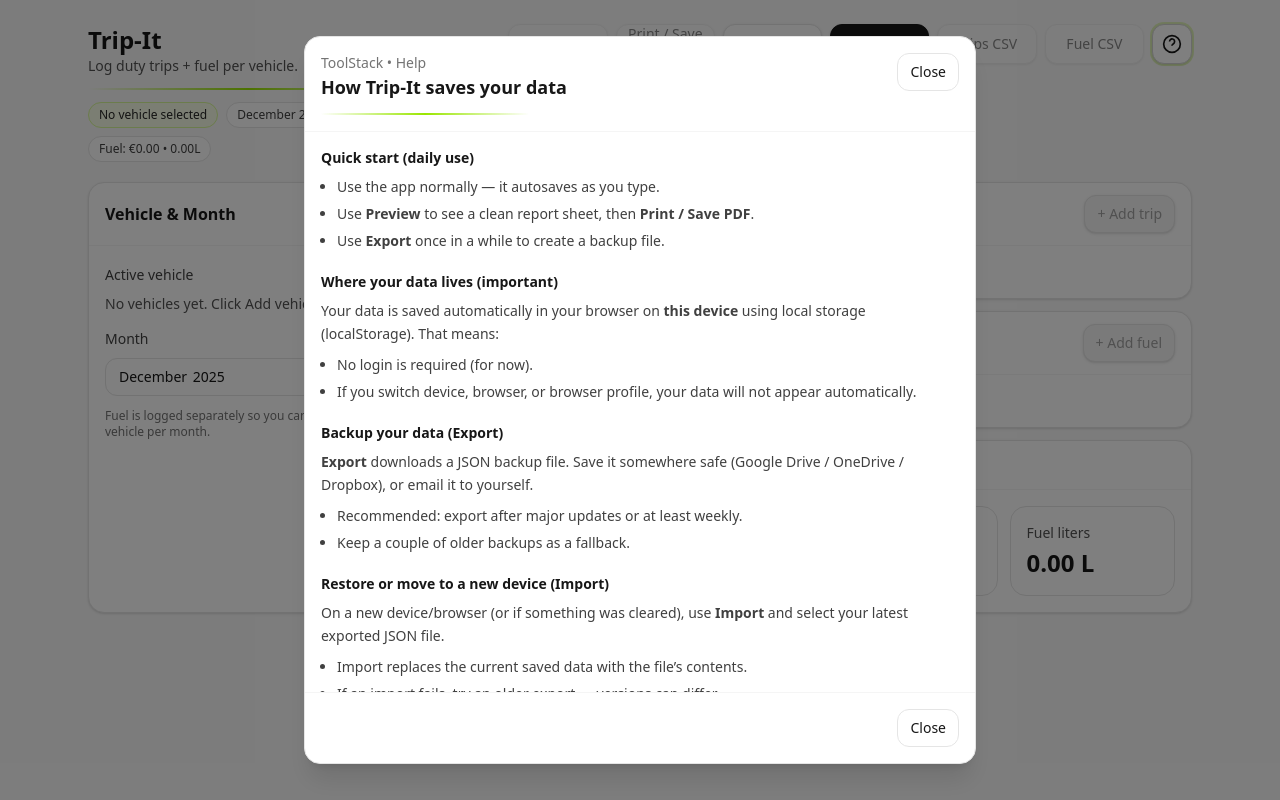
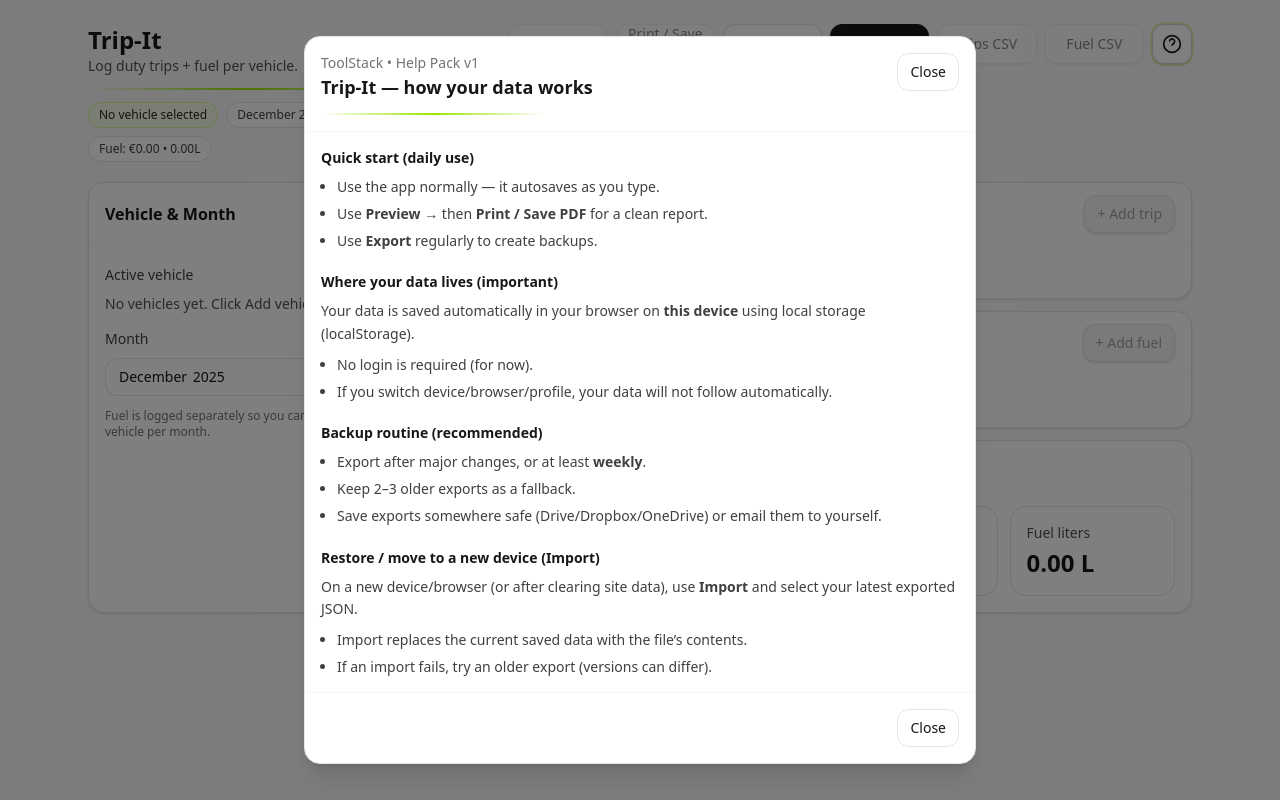
Before and after one commit to retronlinede-design/toolstack-trip-it, a React (Vite) app: page / in a window 1280 px wide. Both pictures are taken after a click on the button "Help". Built offline with nearby package versions, Linux system fonts and the light colour scheme.

Commit message:
Trip-It: align Help Pack v1 with RentIt

```diff
--- a/src/App.jsx
+++ b/src/App.jsx
@@ -147,8 +147,8 @@
   );
 }
 
-// ---------- Help Pack v1 ----------
-function HelpModal({ open, onClose, appName = "ToolStack App" }) {
+// ---------- Help Pack v1 (Canonical: matches RentIt layout + content rules) ----------
+function HelpModal({ open, onClose, appName = "ToolStack App", storageKey = "(unknown)", actions = [] }) {
   if (!open) return null;
 
   const Section = ({ title, children }) => (
@@ -160,6 +160,27 @@
 
   const Bullet = ({ children }) => <li className="ml-4 list-disc">{children}</li>;
 
+  const ActionRow = ({ name, desc }) => (
+    <div className="flex items-start justify-between gap-4 py-2 border-b border-neutral-100 last:border-b-0">
+      <div className="text-sm font-medium text-neutral-900">{name}</div>
+      <div className="text-sm text-neutral-600 text-right">{desc}</div>
+    </div>
+  );
+
+  const baseActions = [
+    { name: "Preview", desc: "Shows a clean report sheet inside the app (print-safe)." },
+    { name: "Print / Save PDF", desc: "Uses your browser print dialog to print or save a PDF." },
+    { name: "Export", desc: "Downloads a JSON backup file of your saved data." },
+    { name: "Import", desc: "Loads a JSON backup file and replaces the current saved data." },
+  ];
+
+  const extra = (actions || []).map((a) => ({
+    name: a,
+    desc: String(a).toLowerCase().includes("csv")
+      ? "Downloads a CSV export for spreadsheets (Excel/Sheets)."
+      : "Extra tool for this app.",
+  }));
+
   return (
     <div className="fixed inset-0 z-50">
       <div className="absolute inset-0 bg-black/50" onClick={onClose} aria-hidden="true" />
@@ -167,9 +188,9 @@
         <div className="w-full max-w-2xl rounded-2xl border border-neutral-200 bg-white shadow-xl overflow-hidden">
           <div className="p-4 border-b border-neutral-100 flex items-start justify-between gap-4">
             <div>
-              <div className="text-sm text-neutral-500">ToolStack • Help</div>
-              <h2 className="text-lg font-semibold text-neutral-900">How {appName} saves your data</h2>
-              <div className="mt-3 h-[2px] w-52 rounded-full bg-gradient-to-r from-lime-400/0 via-lime-400 to-emerald-400/0" />
+              <div className="text-sm text-neutral-500">ToolStack • Help Pack v1</div>
+              <h2 className="text-lg font-semibold text-neutral-900">{appName} — how your data works</h2>
+              <div className="mt-3 h-[2px] w-56 rounded-full bg-gradient-to-r from-lime-400/0 via-lime-400 to-emerald-400/0" />
             </div>
 
             <button
@@ -186,66 +207,65 @@
               <ul className="space-y-1">
                 <Bullet>Use the app normally — it autosaves as you type.</Bullet>
                 <Bullet>
-                  Use <b>Preview</b> to see a clean report sheet, then <b>Print / Save PDF</b>.
+                  Use <b>Preview</b> → then <b>Print / Save PDF</b> for a clean report.
                 </Bullet>
                 <Bullet>
-                  Use <b>Export</b> once in a while to create a backup file.
+                  Use <b>Export</b> regularly to create backups.
                 </Bullet>
               </ul>
             </Section>
 
             <Section title="Where your data lives (important)">
               <p>
-                Your data is saved automatically in your browser on <b>this device</b> using local storage (localStorage). That means:
+                Your data is saved automatically in your browser on <b>this device</b> using local storage (localStorage).
               </p>
               <ul className="space-y-1">
                 <Bullet>No login is required (for now).</Bullet>
-                <Bullet>If you switch device, browser, or browser profile, your data will not appear automatically.</Bullet>
+                <Bullet>If you switch device/browser/profile, your data will not follow automatically.</Bullet>
               </ul>
             </Section>
 
-            <Section title="Backup your data (Export)">
-              <p>
-                <b>Export</b> downloads a JSON backup file. Save it somewhere safe (Google Drive / OneDrive / Dropbox), or email it to yourself.
-              </p>
+            <Section title="Backup routine (recommended)">
               <ul className="space-y-1">
-                <Bullet>Recommended: export after major updates or at least weekly.</Bullet>
-                <Bullet>Keep a couple of older backups as a fallback.</Bullet>
+                <Bullet>
+                  Export after major changes, or at least <b>weekly</b>.
+                </Bullet>
+                <Bullet>Keep 2–3 older exports as a fallback.</Bullet>
+                <Bullet>Save exports somewhere safe (Drive/Dropbox/OneDrive) or email them to yourself.</Bullet>
               </ul>
             </Section>
 
-            <Section title="Restore or move to a new device (Import)">
+            <Section title="Restore / move to a new device (Import)">
               <p>
-                On a new device/browser (or if something was cleared), use <b>Import</b> and select your latest exported JSON file.
+                On a new device/browser (or after clearing site data), use <b>Import</b> and select your latest exported JSON.
               </p>
               <ul className="space-y-1">
                 <Bullet>Import replaces the current saved data with the file’s contents.</Bullet>
-                <Bullet>If an import fails, try an older export — versions can differ.</Bullet>
+                <Bullet>If an import fails, try an older export (versions can differ).</Bullet>
               </ul>
+            </Section>
+
+            <Section title="Buttons glossary (same meaning across ToolStack)">
+              <div className="rounded-2xl border border-neutral-200 bg-white px-3">
+                {[...baseActions, ...extra].map((a) => (
+                  <ActionRow key={a.name} name={a.name} desc={a.desc} />
+                ))}
+              </div>
             </Section>
 
             <Section title="What can erase local data">
               <ul className="space-y-1">
                 <Bullet>Clearing browser history / site data.</Bullet>
-                <Bullet>Using private/incognito mode.</Bullet>
+                <Bullet>Private/incognito mode.</Bullet>
                 <Bullet>Some “cleanup/optimizer” tools.</Bullet>
                 <Bullet>Reinstalling the browser or using a different browser profile.</Bullet>
               </ul>
             </Section>
 
-            <Section title="Troubleshooting">
-              <ul className="space-y-2">
-                <Bullet>
-                  <b>“My data disappeared.”</b> Make sure you’re on the same device + same browser + same profile. Then try{" "}
-                  <b>Import</b> using your latest backup.
-                </Bullet>
-                <Bullet>
-                  <b>“I can’t find my export.”</b> Check your Downloads folder and search for “toolstack” or “trip-it”.
-                </Bullet>
-                <Bullet>
-                  <b>“Import says invalid.”</b> The file may be wrong or corrupted — try a different export.
-                </Bullet>
-              </ul>
+            <Section title="Storage key (for troubleshooting)">
+              <div className="rounded-2xl border border-neutral-200 bg-neutral-50 px-3 py-2 text-sm text-neutral-700">
+                <span className="font-medium">localStorage key:</span> <span className="font-mono">{storageKey}</span>
+              </div>
             </Section>
 
             <Section title="Privacy">
@@ -871,7 +891,13 @@
         onConfirm={deleteVehicleNow}
       />
 
-      <HelpModal open={helpOpen} onClose={() => setHelpOpen(false)} appName="Trip-It" />
+      <HelpModal
+        open={helpOpen}
+        onClose={() => setHelpOpen(false)}
+        appName="Trip-It"
+        storageKey={LS_KEY}
+        actions={["Trips CSV", "Fuel CSV"]}
+      />
 
       {/* Vehicle modal */}
       {vehicleModal.open ? (
```
